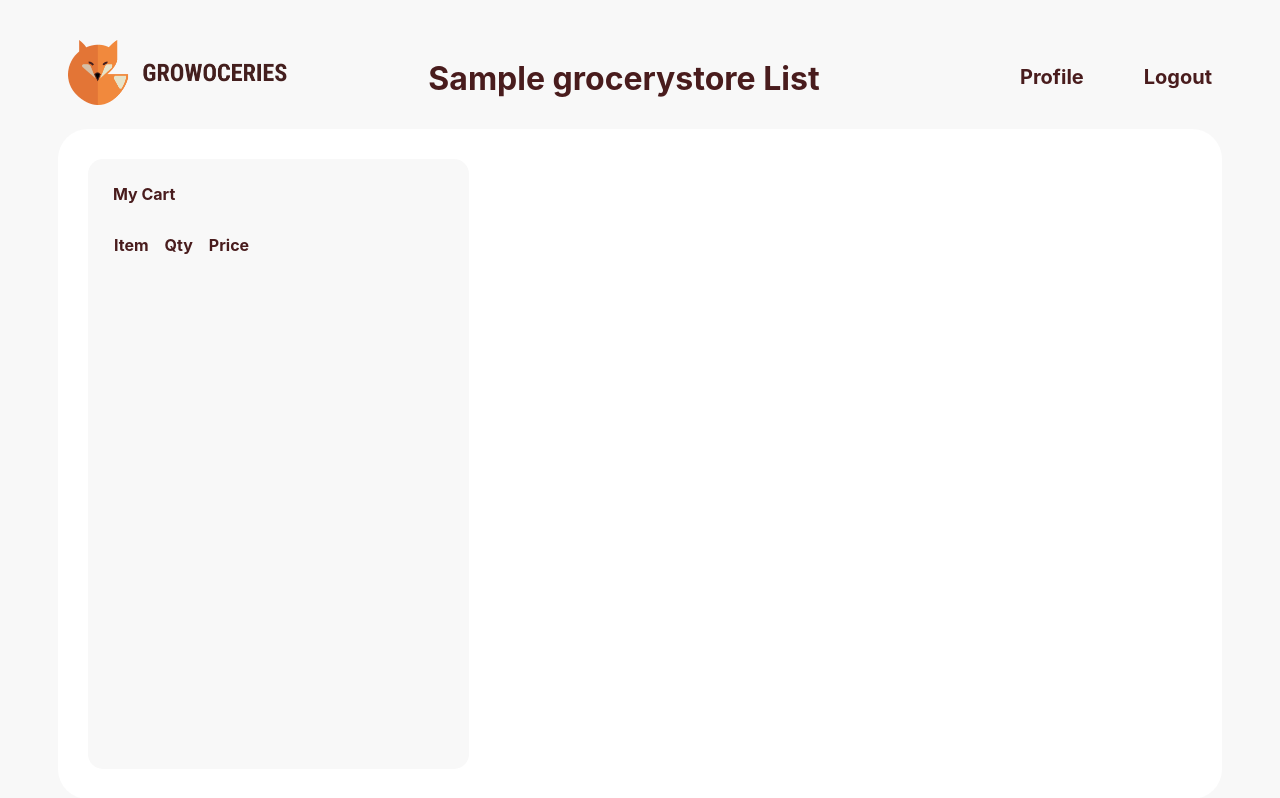
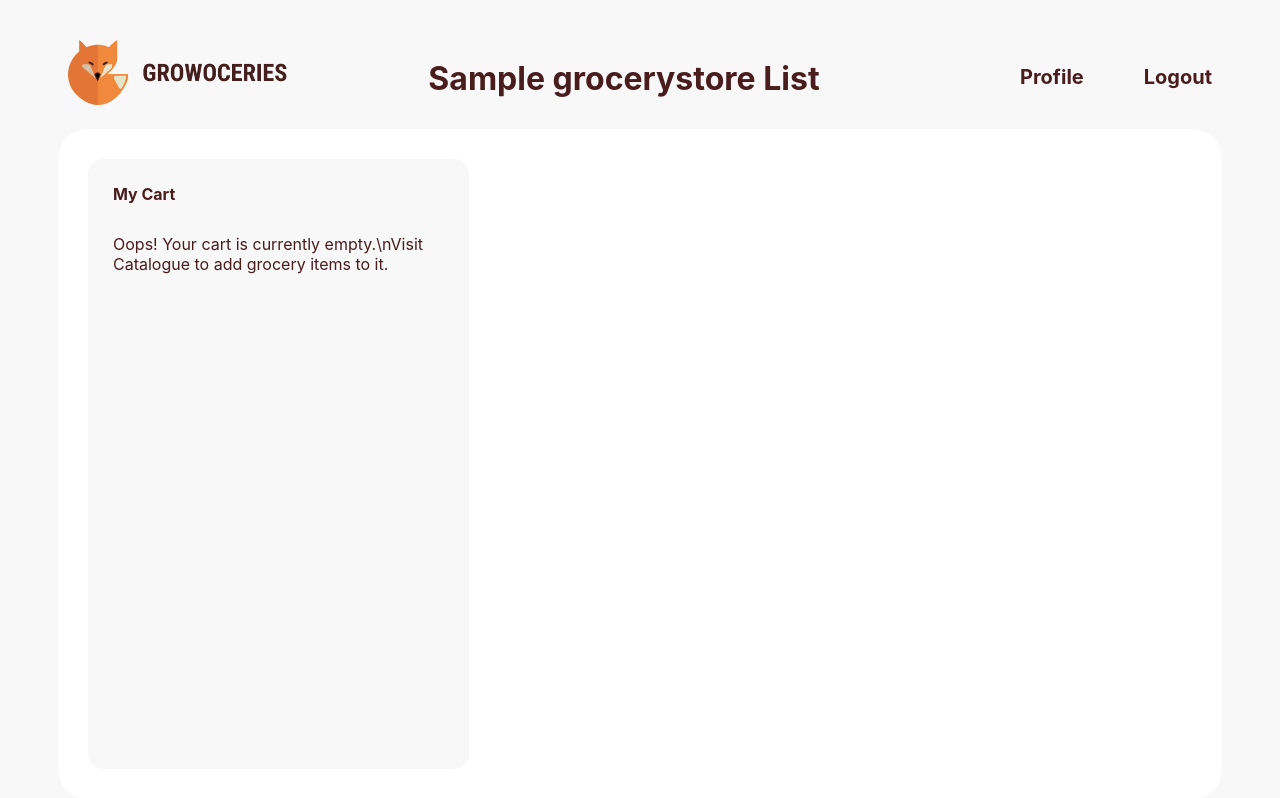
Before and after one commit to sean-tse/codebrew2021, a Django app: page /growocery/community/1/detail in a window 1280 px wide. Shown: the top 798 px of the page. Run offline with Django 3.2, Linux system fonts and the light colour scheme; a user stored in the database is signed in; tables that the repository leaves empty hold one stand-in row (values such as "Sample post"); lists and menus that the app fills with data are empty.

Commit message:
implement my cart deletion

```diff
--- a/mysite/growocery/static/css/group.css
+++ b/mysite/growocery/static/css/group.css
@@ -3,6 +3,11 @@ body {
 }
 
 table a {
+    color: #491C1D;
+    font-size: 20px;
+}
+
+table a:hover {
     color: red;
     font-size: 20px;
 }
@@ -22,7 +27,7 @@ th {
 }
 
 td {
-    padding-bottom: 10px;
+    padding-bottom: 15px;
 }
 
 .content-card {
--- a/mysite/growocery/templates/growocery/group_detail.html
+++ b/mysite/growocery/templates/growocery/group_detail.html
@@ -14,9 +14,8 @@
 
 <div class='content-card'>
   <div class='my-cart'>
-    <div class='cart-title bold-body'>
-      My Cart
-    </div>
+    <div class='cart-title bold-body'>My Cart</div>
+    {% if myorder.prices.all %}
     <table>
       <tr>
         <th>Item</th>
@@ -30,12 +29,17 @@
         <td>{{ order.quantity }}</td>
         <td>{{ order.price }}</td>
         <td>
-          <a href="/growocery/minus/{{price.id}}/{{group.id}}/{{myorder.id}}">&#10006;</a>
+          <a href="/growocery/minus/{{order.id}}/{{group.id}}/{{myorder.id}}">&#10006;</a>
         </td>
       </tr>
-
       {% endfor %}
     </table>
+    {% else %}
+    <div id='empty-cart-message'>
+      Oops! Your cart is currently empty.\nVisit Catalogue to add grocery items to it.
+    </div>
+    {% endif %}
+
   </div>
   <!-- {% if group %}
   <div class="container1">
```
